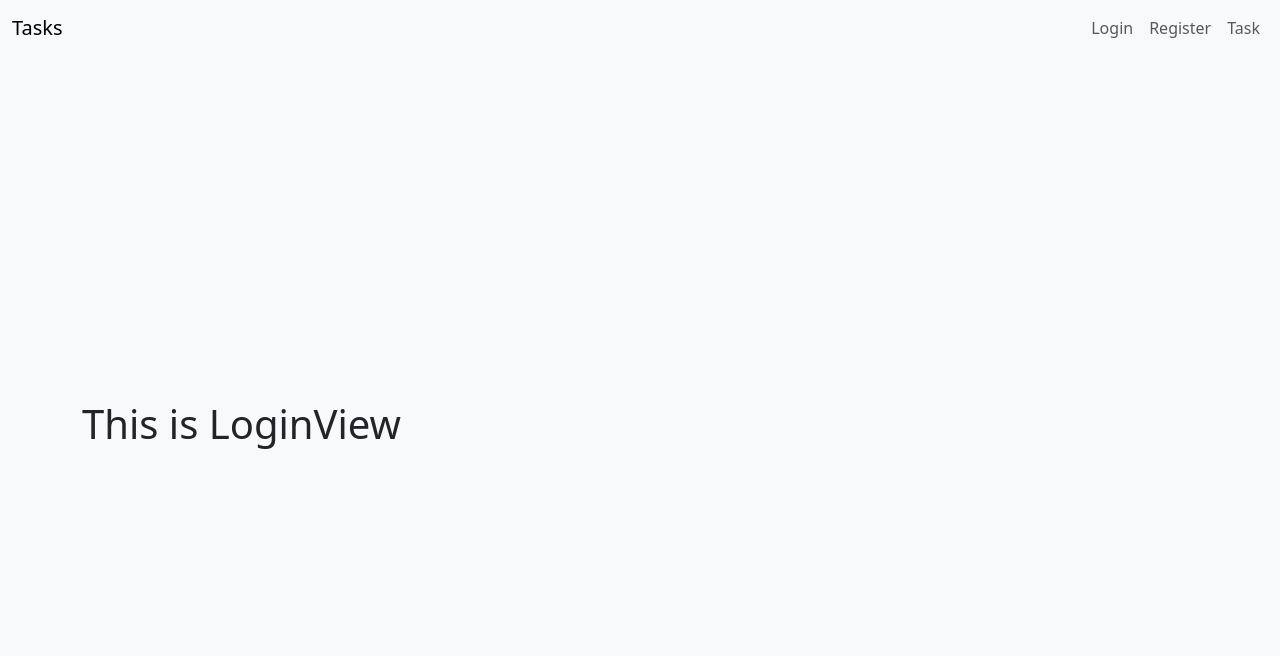
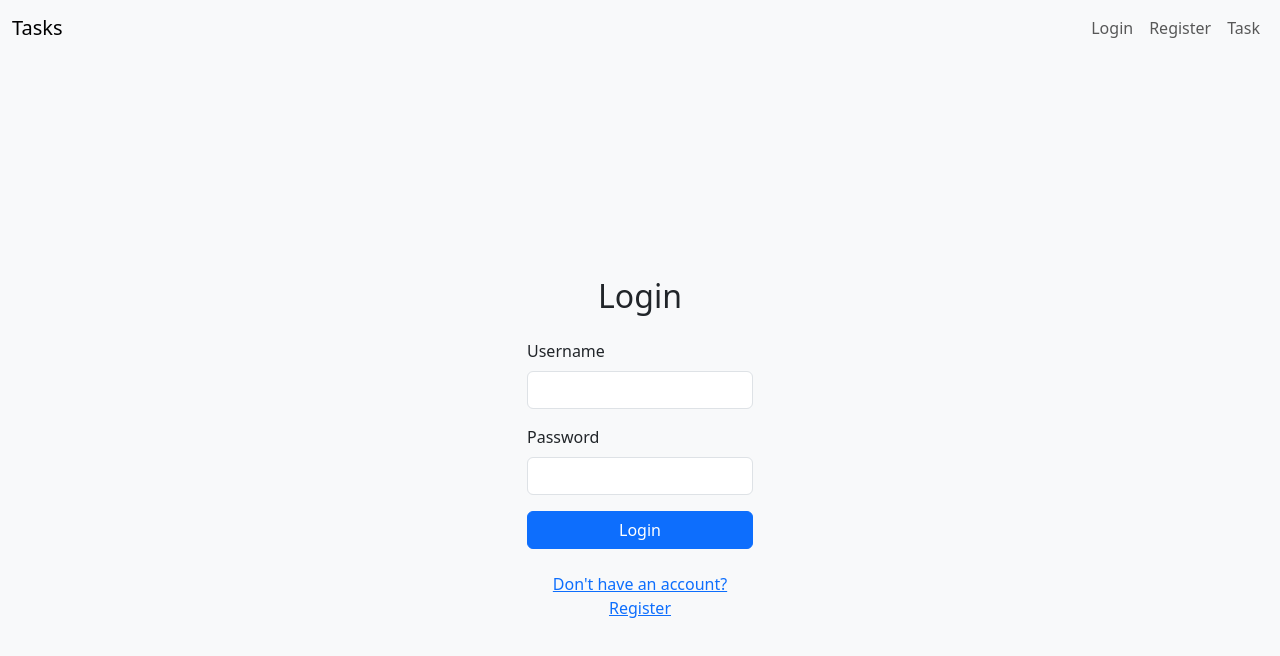
Before and after one commit to ricardo4457/crud-laravel-api, a Vue app in the folder frontend/: page / in a window 1280 px wide. Shown: the top 656 px of the page. Built offline with nearby package versions, Linux system fonts and the light colour scheme.

Commit message:
feat : apply asked approach of login/register

```diff
--- a/frontend/src/views/Auth/LoginView.vue
+++ /dev/null
@@ -1,9 +0,0 @@
-<template>
-   <div>
-      <h1>This is LoginView</h1>
-   </div>
-</template>
-
-<script setup>
-
-</script>
--- a/frontend/src/views/Auth/RegisterView.vue
+++ b/frontend/src/views/AuthView.vue
@@ -2,8 +2,8 @@
   <div class="container mt-5">
     <div class="row justify-content-center">
       <div class="col-md-6">
-        <h2 class="text-center mb-4">Register</h2>
-        <form @submit.prevent="handleRegister">
+        <h2 class="text-center mb-4">{{ isRegisterMode ? 'Register' : 'Login' }}</h2>
+        <form @submit.prevent="handleSubmit">
           <div class="mb-3">
             <label for="username" class="form-label">Username</label>
             <input
@@ -24,7 +24,7 @@
               required
             />
           </div>
-          <div class="mb-3">
+          <div v-if="isRegisterMode" class="mb-3">
             <label for="passwordConfirmation" class="form-label">Confirm Password</label>
             <input
               type="password"
@@ -35,8 +35,15 @@
             />
           </div>
           <div v-if="errorMessage" class="text-danger mb-3">{{ errorMessage }}</div>
-          <button type="submit" class="btn btn-primary w-100">Register</button>
+          <button type="submit" class="btn btn-primary w-100">
+            {{ isRegisterMode ? 'Register' : 'Login' }}
+          </button>
         </form>
+        <div class="text-center mt-3">
+          <button class="btn btn-link" @click="toggleMode">
+            {{ isRegisterMode ? 'Already have an account? Login' : "Don't have an account? Register" }}
+          </button>
+        </div>
       </div>
     </div>
   </div>
@@ -50,29 +57,48 @@ import { useAuthStore } from '@/stores/auth'
 const authStore = useAuthStore()
 const router = useRouter()
 
+// Form data
 const formData = reactive({
   username: '',
   password: '',
   passwordConfirmation: '',
 })
 
+
 const errorMessage = ref('')
 
-const handleRegister = async () => {
-  if (formData.password !== formData.passwordConfirmation) {
+const isRegisterMode = ref(false)
+
+const toggleMode = () => {
+  isRegisterMode.value = !isRegisterMode.value
+  errorMessage.value = ''
+}
+
+// Handle form submission
+const handleSubmit = async () => {
+  if (isRegisterMode.value && formData.password !== formData.passwordConfirmation) {
     errorMessage.value = 'Passwords do not match.'
     return
   }
 
   try {
-    await authStore.register({
-      username: formData.username,
-      password: formData.password,
-      password_confirmation: formData.passwordConfirmation,
-    })
-    router.push({ name: 'login' })
+
+    if (isRegisterMode.value) {
+      // Register
+      await authStore.register({
+        username: formData.username,
+        password: formData.password,
+        password_confirmation: formData.passwordConfirmation,
+      })
+      router.push({ name: 'login' }) // Redirect to login after registration
+    } else {
+      // Login
+
+    }
   } catch (error) {
-    errorMessage.value = 'Registration failed. Please try again.'
+    errorMessage.value = isRegisterMode.value
+      ? 'Registration failed. Please try again.'
+      : 'Login failed. Please check your credentials.'
   }
 }
 </script>
```
Also changed, not shown: frontend/src/router/index.js (+4 -4 lines).
